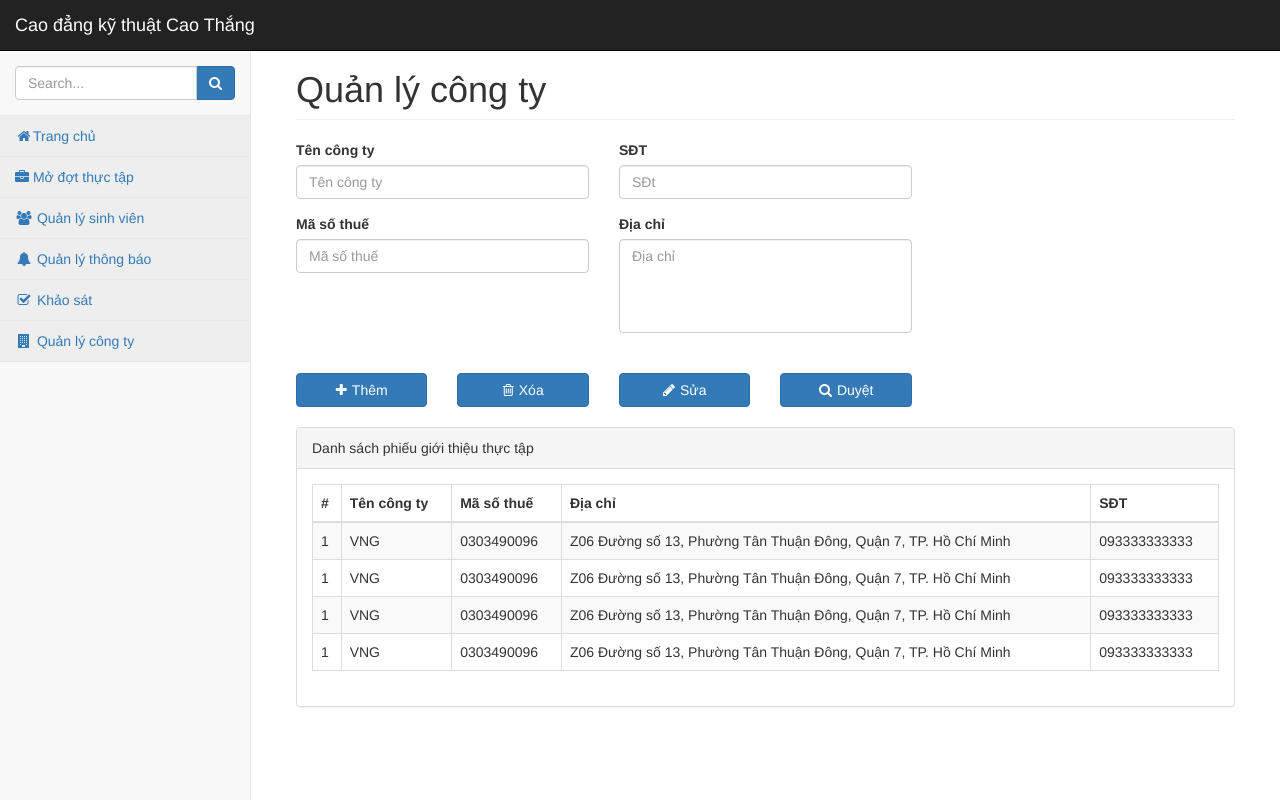
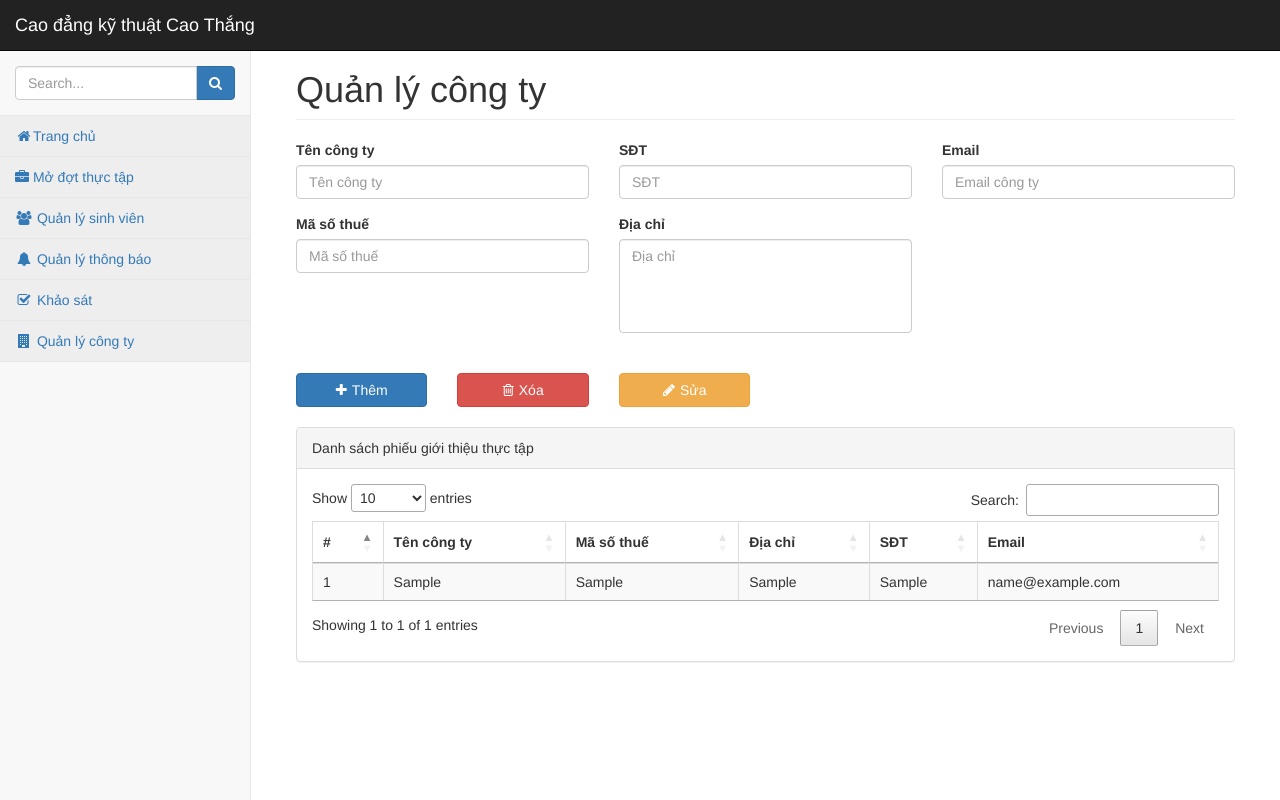
Before and after one commit to Quandang377/qltttn, a PHP site: page /datn/pages/canbo/quanlycongty.php in a window 1280 px wide. Run offline with PHP 8.4, Linux system fonts and the light colour scheme; tables that the repository leaves empty hold one stand-in row (values such as "Sample post"); some libraries are stand-ins or nearby versions.

Commit message:
Update: Chuc nang Quan li cong ty

```diff
--- a/pages/canbo/quanlycongty.php
+++ b/pages/canbo/quanlycongty.php
@@ -13,6 +13,10 @@
         box-sizing: border-box;
         max-height: 100%;
     }
+    tr.selected {
+    background-color: #007bff !important;
+    color: white;
+}
     </style>
 </head>
 <body>
@@ -20,74 +24,155 @@
         <?php
         require_once $_SERVER['DOCUMENT_ROOT'] . "/datn/template/slidebar_CanBo.php";
         ?>
+
         <div id="page-wrapper">
             <div class="container-fluid">
                 <h1 class="page-header">Quản lý công ty</h1>
+                <?php
+                // Xử lý thêm công ty
+                $msg = '';
+                if ($_SERVER['REQUEST_METHOD'] === 'POST' && isset($_POST['them_congty'])) {
+                    $ten = trim($_POST['ten_cong_ty'] ?? '');
+                    $sdt = trim($_POST['sdt'] ?? '');
+                    $email = trim($_POST['email_cong_ty' ?? '']);
+                    $masothue = trim($_POST['ma_so_thue'] ?? '');
+                    $diachi = trim($_POST['dia_chi' ?? '']);
+
+                    // Kiểm tra dữ liệu
+                    if ($ten === '' || $sdt === '' || $email === '' || $masothue === '' || $diachi === '') {
+                        $msg = '<div class="alert alert-danger">Vui lòng nhập đầy đủ thông tin!</div>';
+                    } elseif (!filter_var($email, FILTER_VALIDATE_EMAIL)) {
+                        $msg = '<div class="alert alert-danger">Email không hợp lệ!</div>';
+                    } elseif (!preg_match('/^[0-9]{10,15}$/', $sdt)) {
+                        $msg = '<div class="alert alert-danger">Số điện thoại không hợp lệ!</div>';
+                    } else {
+                        require_once $_SERVER['DOCUMENT_ROOT'] . "/datn/template/config.php";
+                        // Kiểm tra trùng mã số thuế
+                        $stmt = $conn->prepare("SELECT COUNT(*) FROM congty WHERE MaSoThue = ?");
+                        $stmt->execute([$masothue]);
+                        if ($stmt->fetchColumn() > 0) {
+                            $msg = '<div class="alert alert-danger">Mã số thuế đã tồn tại!</div>';
+                        } else {
+                            // Thực hiện thêm công ty
+                            $stmt = $conn->prepare("INSERT INTO congty (TenCty, MaSoThue, DiaChi, Sdt, Email, TrangThai) VALUES (?, ?, ?, ?, ?, 1)");
+                            if ($stmt->execute([$ten, $masothue, $diachi, $sdt, $email])) {
+                                $msg = '<div class="alert alert-success">Thêm công ty thành công!</div>';
+                            } else {
+                                $msg = '<div class="alert alert-danger">Thêm công ty thất bại!</div>';
+                            }
+                        }
+                    }
+                }
+                if ($_SERVER['REQUEST_METHOD'] === 'POST' && isset($_POST['sua_congty'])) {
+                    $id = intval($_POST['id_cong_ty']);
+                    $ten = trim($_POST['ten_cong_ty'] ?? '');
+                    $sdt = trim($_POST['sdt'] ?? '');
+                    $email = trim($_POST['email_cong_ty' ?? '']);
+                    $masothue = trim($_POST['ma_so_thue'] ?? '');
+                    $diachi = trim($_POST['dia_chi' ?? '']);
+
+                    // Kiểm tra dữ liệu
+                    if ($ten === '' || $sdt === '' || $email === '' || $masothue === '' || $diachi === '') {
+                        $msg = '<div class="alert alert-danger">Vui lòng nhập đầy đủ thông tin!</div>';
+                    } elseif (!filter_var($email, FILTER_VALIDATE_EMAIL)) {
+                        $msg = '<div class="alert alert-danger">Email không hợp lệ!</div>';
+                    } elseif (!preg_match('/^[0-9]{10,15}$/', $sdt)) {
+                        $msg = '<div class="alert alert-danger">Số điện thoại không hợp lệ!</div>';
+                    } else {
+                        require_once $_SERVER['DOCUMENT_ROOT'] . "/datn/template/config.php";
+                        // Kiểm tra trùng mã số thuế (trừ chính nó)
+                        $stmt = $conn->prepare("SELECT COUNT(*) FROM congty WHERE MaSoThue = ? AND ID != ?");
+                        $stmt->execute([$masothue, $id]);
+                        if ($stmt->fetchColumn() > 0) {
+                            $msg = '<div class="alert alert-danger">Mã số thuế đã tồn tại!</div>';
+                        } else {
+                            // Thực hiện cập nhật
+                            $stmt = $conn->prepare("UPDATE congty SET TenCty = ?, MaSoThue = ?, DiaChi = ?, Sdt = ?, Email = ? WHERE ID = ?");
+                            if ($stmt->execute([$ten, $masothue, $diachi, $sdt, $email, $id])) {
+                                $msg = '<div class="alert alert-success">Cập nhật công ty thành công!</div>';
+                            } else {
+                                $msg = '<div class="alert alert-danger">Cập nhật công ty thất bại!</div>';
+                            }
+                        }
+                    }
+                }
+                if ($_SERVER['REQUEST_METHOD'] === 'POST' && isset($_POST['xoa_congty'])) {
+                    require_once $_SERVER['DOCUMENT_ROOT'] . "/datn/template/config.php";
+
+                    $id = intval($_POST['id_cong_ty'] ?? 0);
+                    if ($id > 0) {
+                        $stmt = $conn->prepare("UPDATE congty SET TrangThai = 0 WHERE ID = ?");
+                        if ($stmt->execute([$id])) {
+                            $msg = '<div class="alert alert-success">Đã xóa công ty thành công!</div>';
+                        } else {
+                            $msg = '<div class="alert alert-danger">Xóa công ty thất bại!</div>';
+                        }
+                    } else {
+                        $msg = '<div class="alert alert-danger">Vui lòng chọn công ty để xóa!</div>';
+                    }
+                }
+
+                if ($msg) echo $msg;
+                ?>
+                <form method="post">
                 <div class="row">
                     <div class="form-group col-md-12">
-
                         <div class="row">
                             <div class="col-md-4">
-                                <label for="ma-so-thue">Tên công ty</label>
-                                <input type="text" class="form-control" id="ten-cong-ty" placeholder="Tên công ty">
+                                <label for="ten-cong-ty">Tên công ty</label>
+                                <input type="text" class="form-control" id="ten-cong-ty" name="ten_cong_ty" placeholder="Tên công ty" required>
                             </div>
                             <div class="col-md-4">
-                                <label for="ma-so-thue">SĐT</label>
-                                <input type="text" class="form-control" id="sdt" placeholder="SĐt">
+                                <label for="sdt">SĐT</label>
+                                <input type="text" class="form-control" id="sdt" name="sdt" placeholder="SĐT" required>
                             </div>
-
-                        </div>
-
+                            <div class="col-md-4">
+                                <label for="email-cong-ty">Email</label>
+                                <input type="email" class="form-control" id="email-cong-ty" name="email_cong_ty" placeholder="Email công ty" required>
                             </div>
                         </div>
-
+                    </div>
+                </div>
                 <div class="row">
                         <div class="col-md-4">
                             <label for="ma-so-thue">Mã số thuế</label>
-                                <input type="text" class="form-control" id="ma-so-thue" placeholder="Mã số thuế">
+                            <input type="text" class="form-control" id="ma-so-thue" name="ma_so_thue" placeholder="Mã số thuế" required>
                         </div>
                         <div class="col-md-4">
-                                <label for="ma-so-thue">Địa chỉ</label>
-                                <textarea class="form-control" maxlength="200" id="dia-chi" rows="4" style="resize: none;" placeholder="Địa chỉ"></textarea>
+                            <label for="dia-chi">Địa chỉ</label>
+                            <textarea class="form-control" maxlength="200" id="dia-chi" name="dia_chi" rows="4" style="resize: none;" placeholder="Địa chỉ" required></textarea>
                         </div>
                 </div>
-
                 <div class="row" style="margin-top: 15px;">
                     <div class="col-md-2">
                         <label>&nbsp;</label>
-                            <button type="button" class="btn btn-primary btn-block" style="display: flex; align-items: center; justify-content: center;">
+                        <button type="submit" name="them_congty" class="btn btn-primary btn-block" style="display: flex; align-items: center; justify-content: center;">
                             <i class="fa fa-plus" style="margin-right: 5px;"></i> Thêm
                         </button>
                     </div>
                     <div class="col-md-2">
                         <label>&nbsp;</label>
-                            <button type="button" class="btn btn-primary btn-block" style="display: flex; align-items: center; justify-content: center;">
+                        <button type="submit" name="xoa_congty" class="btn btn-danger btn-block" style="display: flex; align-items: center; justify-content: center;">
                             <i class="fa fa-trash-o" style="margin-right: 5px;"></i> Xóa
                         </button>
                     </div>
                     <div class="col-md-2">
                         <label>&nbsp;</label>
-                            <button type="button" class="btn btn-primary btn-block" style="display: flex; align-items: center; justify-content: center;">
+                        <button type="submit" name="sua_congty" class="btn btn-warning btn-block" style="display: flex; align-items: center; justify-content: center;">
                             <i class="fa fa-pencil" style="margin-right: 5px;"></i> Sửa
                         </button>
-                    </div><div class="col-md-2">
-                            <label>&nbsp;</label>
-                            <button type="button"  class="btn btn-primary btn-block" style="display: flex; align-items: center; justify-content: center;">
-                                    <i class="fa fa-search" style="margin-right: 5px;"></i> Duyệt
-                            </button>
                     </div>
-
                 </div>
-
+                <input type="hidden" id="id_cong_ty" name="id_cong_ty" value="">
+                </form>
                 <br>
-
                 <div class="panel panel-default">
                     <div class="panel-heading">
                         Danh sách phiếu giới thiệu thực tập
                     </div>
                     <div class="panel-body">
                         <div class="table-responsive">
-                            <table class="table table-striped table-bordered">
+                            <table class="table table-striped table-bordered" id="table-dscongty">
                                 <thead>
                                     <tr>
                                         <th>#</th>
@@ -95,36 +180,26 @@
                                         <th>Mã số thuế</th>
                                         <th>Địa chỉ</th>
                                         <th>SĐT</th>
+                                        <th>Email</th>
                                     </tr>
                                 </thead>
                                 <tbody>
-                                    <tr>
-                                        <td>1</td>
-                                        <td>VNG</td>
-                                        <td>0303490096</td>
-                                        <td>Z06 Đường số 13, Phường Tân Thuận Đông, Quận 7, TP. Hồ Chí Minh</td>
-                                        <td>093333333333</td>
-                                    </tr>
-                                    <tr>
-                                        <td>1</td>
-                                        <td>VNG</td>
-                                        <td>0303490096</td>
-                                        <td>Z06 Đường số 13, Phường Tân Thuận Đông, Quận 7, TP. Hồ Chí Minh</td>
-                                        <td>093333333333</td>
-                                    </tr>
-                                    <tr>
-                                        <td>1</td>
-                                        <td>VNG</td>
-                                        <td>0303490096</td>
-                                        <td>Z06 Đường số 13, Phường Tân Thuận Đông, Quận 7, TP. Hồ Chí Minh</td>
-                                        <td>093333333333</td>
-                                    </tr><tr>
-                                        <td>1</td>
-                                        <td>VNG</td>
-                                        <td>0303490096</td>
-                                        <td>Z06 Đường số 13, Phường Tân Thuận Đông, Quận 7, TP. Hồ Chí Minh</td>
-                                        <td>093333333333</td>
-                                    </tr>
+<?php
+require_once $_SERVER['DOCUMENT_ROOT'] . "/datn/template/config.php";
+$stmt = $conn->prepare("SELECT ID, TenCty, MaSoThue, DiaChi, Sdt, Email FROM congty WHERE TrangThai = 1");
+$stmt->execute();
+$stt = 1;
+while ($row = $stmt->fetch(PDO::FETCH_ASSOC)) {
+    echo '<tr>';
+    echo '<td data-id="' . $row['ID'] . '">' . $stt++ . '</td>';
+    echo '<td>' . htmlspecialchars($row['TenCty']) . '</td>';
+    echo '<td>' . htmlspecialchars($row['MaSoThue']) . '</td>';
+    echo '<td>' . htmlspecialchars($row['DiaChi']) . '</td>';
+    echo '<td>' . htmlspecialchars($row['Sdt']) . '</td>';
+    echo '<td>' . htmlspecialchars($row['Email']) . '</td>';
+    echo '</tr>';
+}
+?>
                                 </tbody>
                             </table>
                         </div>
@@ -134,8 +209,36 @@
         </div>
     </div>
     <script>
-    document.getElementById('dia-chi').addEventListener('keypress', function(e) {
-        if (e.key === 'Enter') e.preventDefault();
+    $(document).ready(function () {
+        var table = $('#table-dscongty').DataTable({
+            responsive: true,
+            language: {
+                url: '//cdn.datatables.net/plug-ins/1.13.6/i18n/vi.json'
+            }
+        });
+
+        $('#table-dscongty tbody').on('click', 'tr', function () {
+            table.$('tr.selected').removeClass('selected');
+            $(this).addClass('selected');
+            var data = table.row(this).data();
+            var id = $(this).find('td').eq(0).attr('data-id');
+            $('#id_cong_ty').val(id || '');
+            $('#ten-cong-ty').val(data[1]);
+            $('#ma-so-thue').val(data[2]);
+            $('#dia-chi').val(data[3]);
+            $('#sdt').val(data[4]);
+            $('#email-cong-ty').val(data[5]);
+        });
+        // Khi nhấn nút Thêm, reset form và bỏ nổi bật dòng
+        $('button[name="them_congty"]').on('click', function() {
+            $('#id_cong_ty').val('');
+            $('#ten-cong-ty').val('');
+            $('#ma-so-thue').val('');
+            $('#dia-chi').val('');
+            $('#sdt').val('');
+            $('#email-cong-ty').val('');
+            table.$('tr.selected').removeClass('selected');
+        });
     });
     </script>
 </body>
--- a/pages/canbo/quanlydanhsachsinhvien.php
+++ b/pages/canbo/quanlydanhsachsinhvien.php
@@ -356,7 +356,7 @@ $(document).ready(function () {
 
             $('#ten-sinh-vien').val(data[0]);
             $('#mssv').val(data[1]).prop('readonly', true);
-            $('#xep_loai').val(data[2]);
+            $('#xep_loai').val($.trim(data[2]));
             $("#id_dot option").filter(function () {
                 return $(this).text() === data[3];
             }).prop('selected', true);
```
Lines whose indentation alone changed are shown as unchanged.
